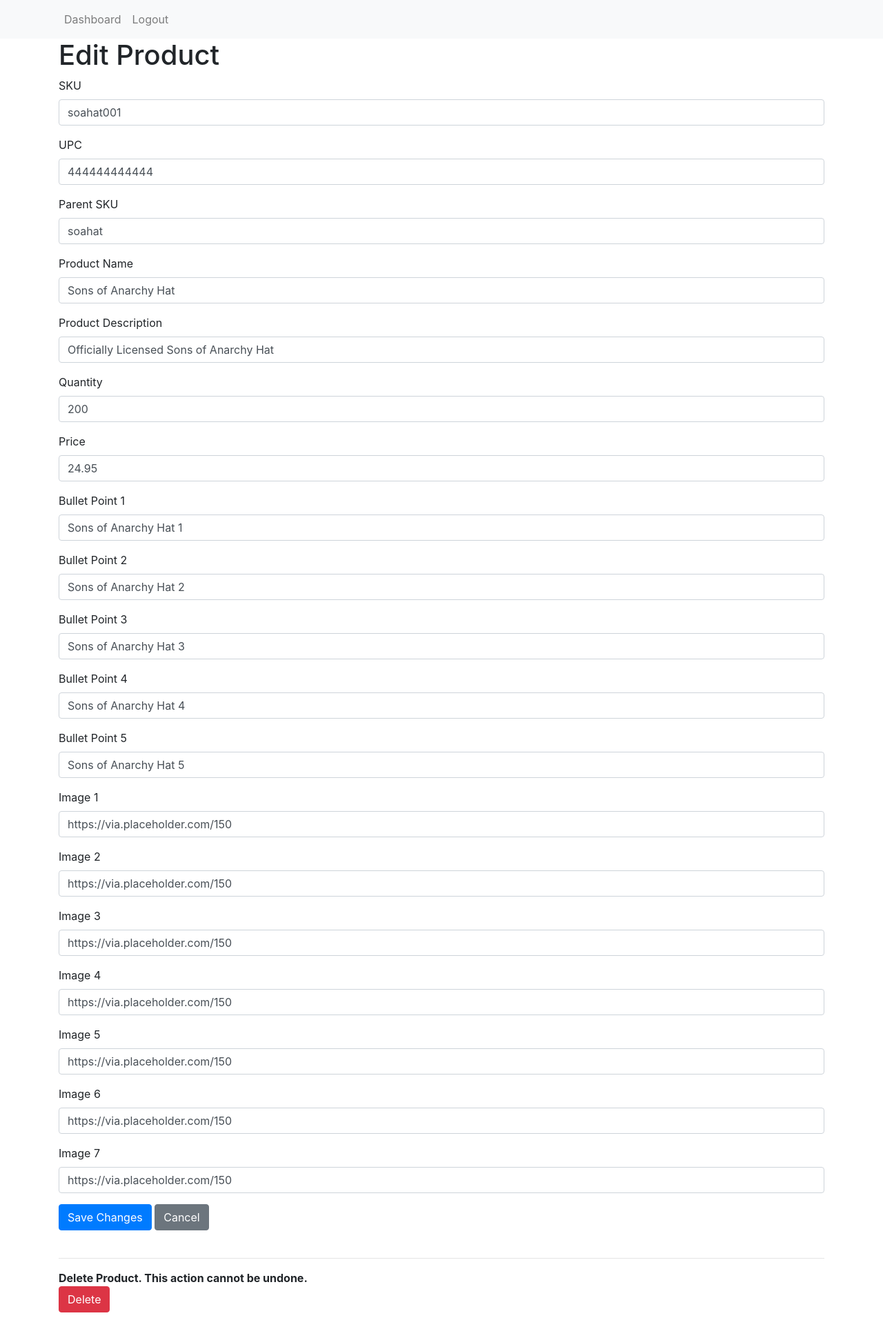
After one commit to bcm082/listingapp, a Flask app: page /edit_product/4 in a window 1280 px wide. The commit adds this page. Shown: the whole page at 69% size. Run offline with Flask 3, Linux system fonts and the light colour scheme; a user stored in the database is signed in; some libraries are stand-ins or nearby versions.

Commit message:
listing app starter skeleton done

```diff
--- a/project/auth.py
+++ b/project/auth.py
@@ -33,7 +33,7 @@
     return render_template('signup.html')
 
 # Sing up implementation if needed later
-'''
+
 @auth.route('/signup', methods=['POST'])
 def signup_post():
     # code to validate and add user to database goes here
@@ -55,7 +55,7 @@
     db.session.commit()
 
     return redirect(url_for('auth.login'))
-'''
+
 @auth.route('/logout')
 @login_required
 def logout():
--- a/project/main.py
+++ b/project/main.py
@@ -1,6 +1,8 @@
 from flask import Blueprint, render_template
 from flask_login import login_required, current_user
 from . import db
+from .models import Product
+from flask import request, redirect, url_for, flash
 
 main = Blueprint('main', __name__)
 
@@ -11,4 +13,204 @@
 @login_required
 @main.route('/dashboard')
 def dashboard():
-    return render_template('dashboard.html', name=current_user.name)
+    products = Product.query.all()
+    return render_template('dashboard.html', products=products, name=current_user.name)
+
+
+@main.route('/edit_product/<int:id>', methods=['GET', 'POST'])
+@login_required
+def edit_product(id):
+    product = Product.query.get_or_404(id)
+    if request.method == 'POST':
+        product.sku = request.form['sku']
+        product.parent_sku = request.form['parent_sku']
+        product.upc = request.form['upc']
+        product.product_name = request.form['product_name']
+        product.product_description = request.form['product_description']
+        product.quantity = request.form['quantity']
+        product.price = request.form['price']
+        product.bullet_point_1 = request.form['bullet_point_1']
+        product.bullet_point_2 = request.form['bullet_point_2']
+        product.bullet_point_3 = request.form['bullet_point_3']
+        product.bullet_point_4 = request.form['bullet_point_4']
+        product.bullet_point_5 = request.form['bullet_point_5']
+        product.image_1 = request.form['image_1']
+        product.image_2 = request.form['image_2']
+        product.image_3 = request.form['image_3']
+        product.image_4 = request.form['image_4']
+        product.image_5 = request.form['image_5']
+        product.image_6 = request.form['image_6']
+        product.image_7 = request.form['image_7']
+        db.session.commit()
+        return redirect(url_for('main.dashboard'))
+    return render_template('edit_product.html', product=product)
+
+
+@main.route('/add_product', methods=['GET', 'POST'])
+@login_required
+def add_product():
+    if request.method == 'POST':
+        # You'll get these from the form
+        new_product = Product(
+            sku=request.form['sku'],
+            parent_sku=request.form['parent_sku'],
+            product_name=request.form['product_name'],
+            product_description=request.form['product_description'],
+            quantity=request.form['quantity'],
+            price=request.form['price'],
+            bullet_point_1=request.form['bullet_point_1'],
+            bullet_point_2=request.form['bullet_point_2'],
+            bullet_point_3=request.form['bullet_point_3'],
+            bullet_point_4=request.form['bullet_point_4'],
+            bullet_point_5=request.form['bullet_point_5'],
+            image_1=request.form['image_1'],
+            image_2=request.form['image_2'],
+            image_3=request.form['image_3'],
+            image_4=request.form['image_4'],
+            image_5=request.form['image_5'],
+            image_6=request.form['image_6'],
+            image_7=request.form['image_7'],
+            upc=request.form['upc'],
+        )
+        db.session.add(new_product)
+        db.session.commit()
+        return redirect(url_for('main.dashboard'))
+    return render_template('add_product.html')
+
+@main.route('/search', methods=['POST'])
+def search():
+    search = request.form.get('search')
+    field_options = request.form.get('field_options')
+
+    if not search:  # If the search field is empty, query all products
+        products = Product.query.all()
+    else:
+        if field_options == "SKU":
+            products = Product.query.filter(Product.sku.contains(search)).all()
+        elif field_options == "Product Name":
+            products = Product.query.filter(Product.product_name.contains(search)).all()
+        elif field_options == "UPC":
+            products = Product.query.filter(Product.upc.contains(search)).all()
+
+    return render_template('dashboard.html', name=current_user.name, products=products)
+
+
+
+import io
+import csv
+from flask import Response
+
+@main.route('/export', methods=['GET'])
+def export_data():
+    products = Product.query.all()  # Get all products from the database
+
+    # Create a string buffer
+    proxy = io.StringIO()
+
+    # Create a CSV writer and write to the string buffer
+    writer = csv.writer(proxy)
+    writer.writerow(['ID', 'Parent SKU', 'SKU', 'UPC', 'Product Name', 'Quantity', 'Price', 'Bullet 1', 'Bullet 2', 'Bullet 3', 'Bullet 4', 'Bullet 5', 'Image 1', 'Image 2', 'Image 3', 'Image 4', 'Image 5', 'Image 6', 'Image 7'])  # Add other columns if needed
+
+    for product in products:
+        writer.writerow([product.id, product.parent_sku, product.sku, product.upc, product.product_name, product.quantity, product.price, product.bullet_point_1, product.bullet_point_2, product.bullet_point_3, product.bullet_point_4, product.bullet_point_5, product.image_1, product.image_2, product.image_3, product.image_4, product.image_5, product.image_6, product.image_7])
+
+    # Create a byte buffer from the string buffer
+    mem = io.BytesIO()
+    mem.write(proxy.getvalue().encode('utf-8'))
+    # moving to the start of the buffer stream
+    mem.seek(0)
+    proxy.close()
+
+    return Response(
+        mem,
+        mimetype='text/csv',
+        headers={'Content-Disposition': 'attachment;filename=products.csv'}
+    )
+
+
+import pandas as pd
+from sqlalchemy.exc import IntegrityError
+
+@main.route('/upload_csv', methods=['POST'])
+def upload_csv():
+    if 'file' not in request.files:
+        flash('No file part')
+        return redirect(request.url)
+
+    file = request.files['file']
+    if file.filename == '':
+        flash('No selected file')
+        return redirect(request.url)
+
+    if file:
+        df = pd.read_csv(file)
+        columns = ['parent_sku', 'sku', 'upc', 'product_name', 'product_description', 'quantity', 'price', 'bullet_point_1', 'bullet_point_2', 'bullet_point_3', 'bullet_point_4', 'bullet_point_5', 'image_1', 'image_2', 'image_3', 'image_4', 'image_5', 'image_6', 'image_7']
+
+        for column in columns:
+            if column not in df.columns:
+                flash(f'Missing column: {column}')
+                return redirect(url_for('main.dashboard'))
+
+        for index, row in df.iterrows():
+            product = Product.query.filter_by(sku=row['sku']).first()
+            if product:
+                # Update product if it exists
+                product.parent_sku = row['parent_sku']
+                product.upc = row['upc']
+                product.product_name = row['product_name']
+                product.product_description = row['product_description']
+                product.quantity = row['quantity']
+                product.price = row['price']
+                product.bullet_point_1 = row['bullet_point_1']
+                product.bullet_point_2 = row['bullet_point_2']
+                product.bullet_point_3 = row['bullet_point_3']
+                product.bullet_point_4 = row['bullet_point_4']
+                product.bullet_point_5 = row['bullet_point_5']
+                product.image_1 = row['image_1']
+                product.image_2 = row['image_2']
+                product.image_3 = row['image_3']
+                product.image_4 = row['image_4']
+                product.image_5 = row['image_5']
+                product.image_6 = row['image_6']
+                product.image_7 = row['image_7']
+            else:
+                # Create new product if it doesn't exist
+                new_product = Product(
+                    parent_sku=row['parent_sku'],
+                    sku=row['sku'],
+                    upc=row['upc'],
+                    product_name=row['product_name'],
+                    product_description=row['product_description'],
+                    quantity=row['quantity'],
+                    price=row['price'],
+                    bullet_point_1=row['bullet_point_1'],
+                    bullet_point_2=row['bullet_point_2'],
+                    bullet_point_3=row['bullet_point_3'],
+                    bullet_point_4=row['bullet_point_4'],
+                    bullet_point_5=row['bullet_point_5'],
+                    image_1=row['image_1'],
+                    image_2=row['image_2'],
+                    image_3=row['image_3'],
+                    image_4=row['image_4'],
+                    image_5=row['image_5'],
+                    image_6=row['image_6'],
+                    image_7=row['image_7'],
+                )
+                db.session.add(new_product)
+
+        try:
+            db.session.commit()
+            flash('Product uploaded successfully.')
+        except IntegrityError:
+            db.session.rollback()
+            flash('There was an error uploading the product.')
+
+    return redirect(url_for('main.dashboard'))
+
+@main.route('/delete_product/<int:id>', methods=['POST'])
+def delete_product(id):
+    product = Product.query.get_or_404(id)
+    db.session.delete(product)
+    db.session.commit()
+    flash('Product has been deleted!')
+    return redirect(url_for('main.dashboard'))
--- a/project/templates/base.html
+++ b/project/templates/base.html
@@ -6,55 +6,73 @@
     <meta http-equiv="X-UA-Compatible" content="IE=edge">
     <meta name="viewport" content="width=device-width, initial-scale=1">
     <title>YFW Listing Software</title>
-    <link rel="stylesheet" href="https://cdnjs.cloudflare.com/ajax/libs/bulma/0.7.2/css/bulma.min.css" />
+    <link href="https://stackpath.bootstrapcdn.com/bootstrap/4.3.1/css/bootstrap.min.css" rel="stylesheet">
+
+    <style>
+        .custom-file-upload {
+            margin: 0 !important;
+        }
+    </style>
+
+
 </head>
 
 <body>
-    <section class="hero is-primary is-fullheight">
-
-        <div class="hero-head">
-            <nav class="navbar">
+    <nav class="navbar navbar-expand-lg navbar-light bg-light">
         <div class="container">
-                    <div id="navbarMenuHeroA" class="navbar-menu">
-                        <div class="navbar-end">
+            <div class="collapse navbar-collapse">
+                <ul class="navbar-nav mr-auto">
                     {% if not current_user.is_authenticated %}
-                            <a href="{{ url_for('main.index') }}" class="navbar-item">
-                                Home
-                            </a>
+                    <li class="nav-item">
+                        <a class="nav-link" href="{{ url_for('main.index') }}">Home</a>
+                    </li>
                     {% endif %}
                     {% if current_user.is_authenticated %}
-                            <a href="{{ url_for('main.dashboard') }}" class="navbar-item">
-                                Dashbboard
-                            </a>
+                    <li class="nav-item">
+                        <a class="nav-link" href="{{ url_for('main.dashboard') }}">Dashboard</a>
+                    </li>
                     {% endif %}
                     {% if not current_user.is_authenticated %}
-                            <a href="{{ url_for('auth.login') }}" class="navbar-item">
-                                Login
-                            </a>
-                            <!--
-                            <a href="{{ url_for('auth.signup') }}" class="navbar-item">
-                                Sign Up
-                            </a>
-                            -->
+                    <li class="nav-item">
+                        <a class="nav-link" href="{{ url_for('auth.login') }}">Login</a>
+                    </li>
                     {% endif %}
                     {% if current_user.is_authenticated %}
-                            <a href="{{ url_for('auth.logout') }}" class="navbar-item">
-                                Logout
-                            </a>
+                    <li class="nav-item">
+                        <a class="nav-link" href="{{ url_for('auth.logout') }}">Logout</a>
+                    </li>
                     {% endif %}
-                        </div>
+                </ul>
             </div>
         </div>
     </nav>
+
+    <div class="container">
+        {% with messages = get_flashed_messages() %}
+        {% if messages %}
+            <div class="flashes">
+                {% for message in messages %}
+                    <div class="alert alert-warning">
+                        {{ message }}
                     </div>
-
-        <div class="hero-body">
-            <div class="container has-text-centered">
+                {% endfor %}
+            </div>
+        {% endif %}
+        {% endwith %}
         {% block content %}
         {% endblock %}
     </div>
-        </div>
-    </section>
+
+    <script src="https://code.jquery.com/jquery-3.3.1.slim.min.js"></script>
+    <script src="https://stackpath.bootstrapcdn.com/bootstrap/4.3.1/js/bootstrap.min.js"></script>
+    <script src="https://ajax.googleapis.com/ajax/libs/jquery/3.5.1/jquery.min.js"></script>
+    <script>
+        $(document).ready(function(){
+            $('#file').change(function() {
+                $(this).closest('form').submit();
+            });
+        });
+    </script>
 </body>
 
 </html>
--- /dev/null
+++ b/project/templates/edit_product.html
@@ -0,0 +1,100 @@
+{% extends "base.html" %}
+
+{% block content %}
+<h1>Edit Product</h1>
+
+
+
+<form method="POST">
+    <input type="hidden" name="_method" value="POST">
+    <div class="mb-3">
+        <label class="form-label">SKU</label>
+        <input type="text" class="form-control" name="sku" value="{{ product.sku }}" required>
+    </div>
+    <div class="mb-3">
+        <label class="form-label">UPC</label>
+        <input type="text" class="form-control" name="upc" value="{{ product.upc }}" required>
+    </div>
+    <div class="mb-3">
+        <label class="form-label">Parent SKU</label>
+        <input type="text" class="form-control" name="parent_sku" value="{{ product.parent_sku }}" required>
+    </div>
+    <div class="mb-3">
+        <label class="form-label">Product Name</label>
+        <input type="text" class="form-control" name="product_name" value="{{ product.product_name }}" required>
+    </div>
+    <div class="mb-3">
+        <label class="form-label">Product Description</label>
+        <input type="text" class="form-control" name="product_description" value="{{ product.product_description }}" required>
+    </div>
+    <div class="mb-3">
+        <label class="form-label">Quantity</label>
+        <input type="text" class="form-control" name="quantity" value="{{ product.quantity }}" required>
+    </div>
+    <div class="mb-3">
+        <label class="form-label">Price</label>
+        <input type="text" class="form-control" name="price" value="{{ product.price }}" required>
+    </div>
+    <div class="mb-3">
+        <label class="form-label">Bullet Point 1</label>
+        <input type="text" class="form-control" name="bullet_point_1" value="{{ product.bullet_point_1 }}">
+    </div>
+    <div class="mb-3">
+        <label class="form-label">Bullet Point 2</label>
+        <input type="text" class="form-control" name="bullet_point_2" value="{{ product.bullet_point_2 }}">
+    </div>
+    <div class="mb-3">
+        <label class="form-label">Bullet Point 3</label>
+        <input type="text" class="form-control" name="bullet_point_3" value="{{ product.bullet_point_3 }}">
+    </div>
+    <div class="mb-3">
+        <label class="form-label">Bullet Point 4</label>
+        <input type="text" class="form-control" name="bullet_point_4" value="{{ product.bullet_point_4 }}">
+    </div>
+    <div class="mb-3">
+        <label class="form-label">Bullet Point 5</label>
+        <input type="text" class="form-control" name="bullet_point_5" value="{{ product.bullet_point_5 }}">
+    </div>
+    <div class="mb-3">
+        <label class="form-label">Image 1</label>
+        <input type="text" class="form-control" name="image_1" value="{{ product.image_1 }}">
+    </div>
+    <div class="mb-3">
+        <label class="form-label">Image 2</label>
+        <input type="text" class="form-control" name="image_2" value="{{ product.image_2 }}">
+    </div>
+    <div class="mb-3">
+        <label class="form-label">Image 3</label>
+        <input type="text" class="form-control" name="image_3" value="{{ product.image_3 }}">
+    </div>
+    <div class="mb-3">
+        <label class="form-label">Image 4</label>
+        <input type="text" class="form-control" name="image_4" value="{{ product.image_4 }}">
+    </div>
+    <div class="mb-3">
+        <label class="form-label">Image 5</label>
+        <input type="text" class="form-control" name="image_5" value="{{ product.image_5 }}">
+    </div>
+    <div class="mb-3">
+        <label class="form-label">Image 6</label>
+        <input type="text" class="form-control" name="image_6" value="{{ product.image_6 }}">
+    </div>
+    <div class="mb-3">
+        <label class="form-label">Image 7</label>
+        <input type="text" class="form-control" name="image_7" value="{{ product.image_7 }}">
+    </div>
+
+
+    <button type="submit" class="btn btn-primary">Save Changes</button>
+    <a href="{{ url_for('main.dashboard') }}" class="btn btn-secondary">Cancel</a>
+
+</form>
+
+    <br>
+    <hr>
+    <b>Delete Product. This action cannot be undone.</b>
+    <form action="{{ url_for('main.delete_product', id=product.id) }}" method="post" onsubmit="return confirm('Are you sure you want to delete this product? This action cannot be undone.');">
+        <input type="submit" value="Delete" class="btn btn-danger">
+    </form>
+    <br>
+{% endblock %}
--- a/project/templates/signup.html
+++ b/project/templates/signup.html
@@ -1,4 +1,3 @@
-<!--
 {% extends "base.html" %}
 
 {% block content %}
@@ -38,4 +37,3 @@
     </div>
 </div>
 {% endblock %}
--->
```
Also changed, not shown: project/__init__.py (+8 -3 lines), project/models.py (+27 -0 lines), project/templates/add_product.html (added, +90 -0 lines), project/templates/dashboard.html (+80 -3 lines), README.md (deleted), instance/db.sqlite, 4 other files. Lines whose indentation alone changed are shown as unchanged.
